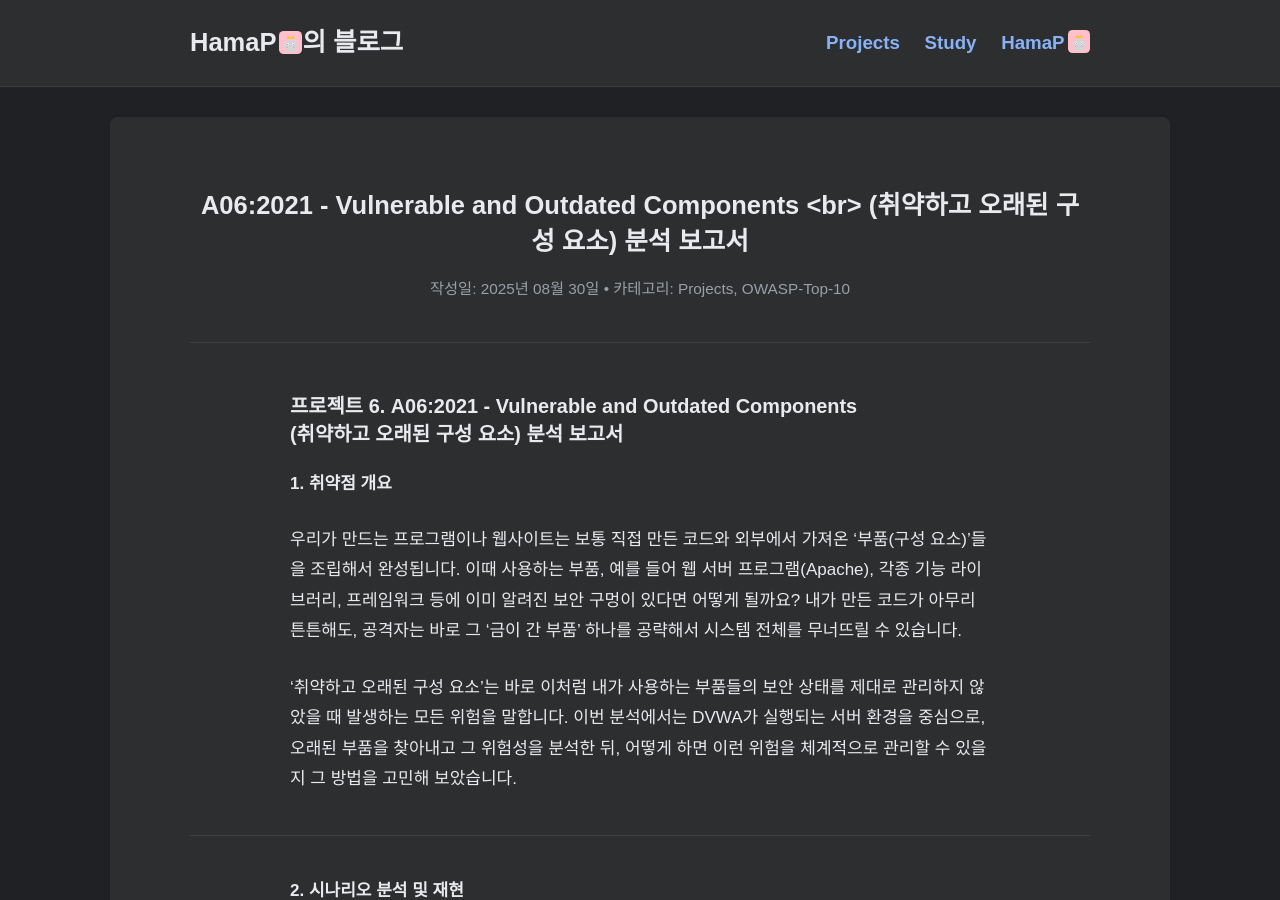
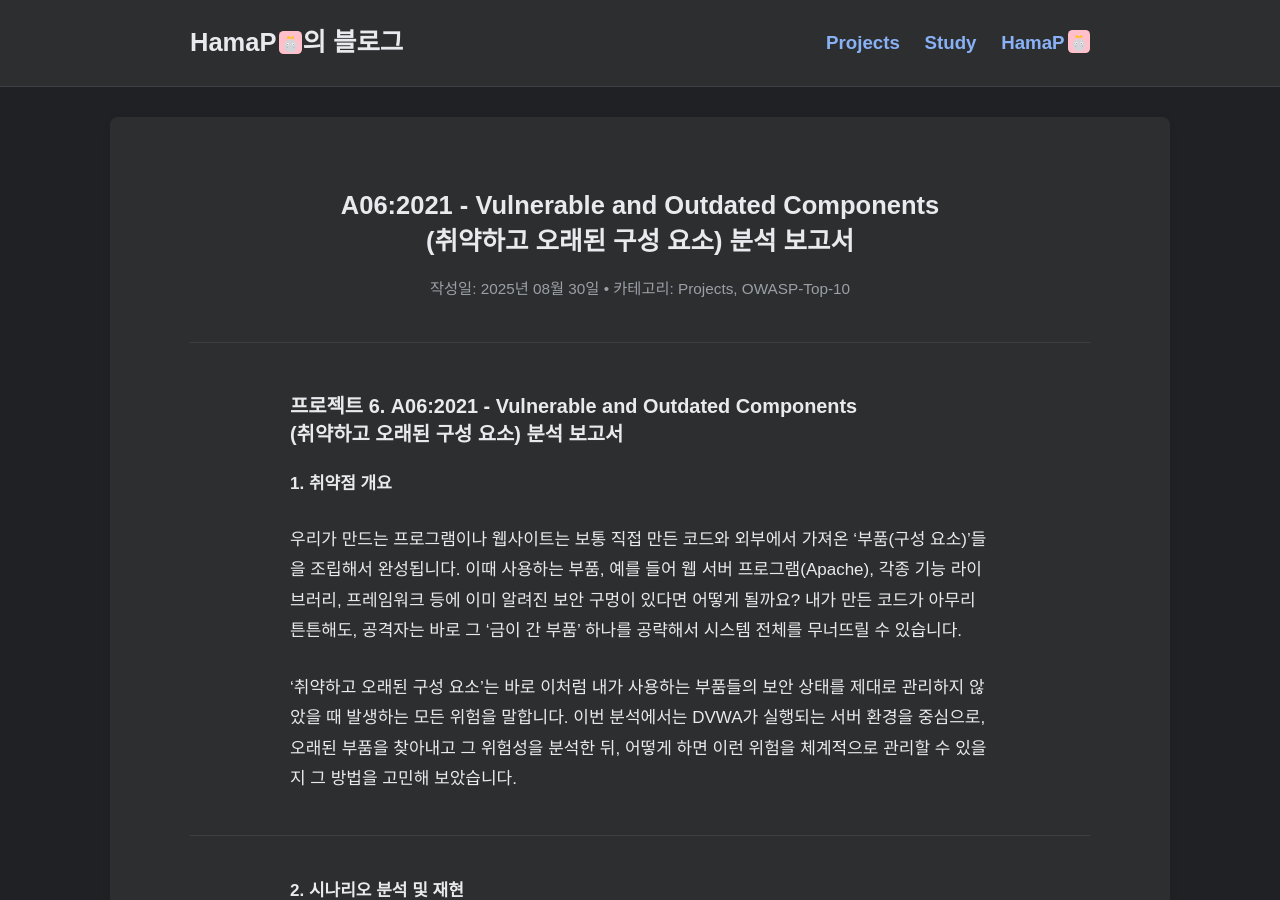
Before and after one commit to HamaP0/HamaP0.github.io, a Jekyll site: the page built from _posts/2025-08-30-A06_Vulnerable and Outdated Components.md, in a window 1280 px wide and 900 px high. Built offline with Jekyll 4.4.1, drawn with Linux system fonts in a browser that asks for light colours; some web fonts are replaced; some of the changed lines change nothing that is shown.

Commit message:
Update post.html

```diff
--- a/_layouts/post.html
+++ b/_layouts/post.html
@@ -3,7 +3,11 @@ layout: default
 ---
 <article class="post">
     <header class="post-header">
-        <h1 class="post-title">{{ page.title | escape }}</h1>
+        {% comment %}
+          (수정) | escape 필터를 제거하여 title에 포함된 <br> 태그가
+          HTML로 올바르게 렌더링되도록 합니다.
+        {% endcomment %}
+        <h1 class="post-title">{{ page.title }}</h1>
         <p class="post-meta">
             작성일: {{ page.date | date: "%Y년 %m월 %d일" }}
             {% if page.categories.size > 0 %}
```
